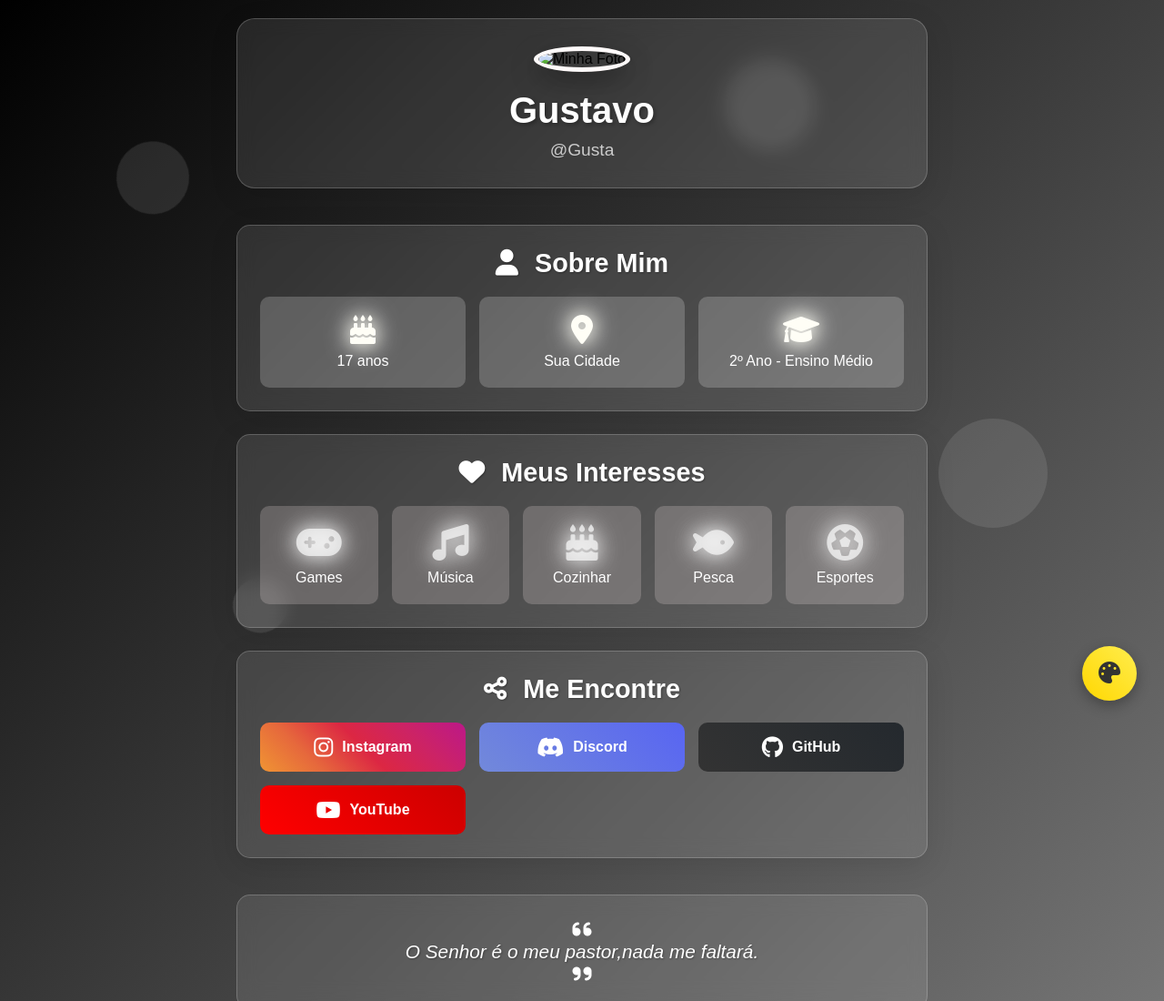
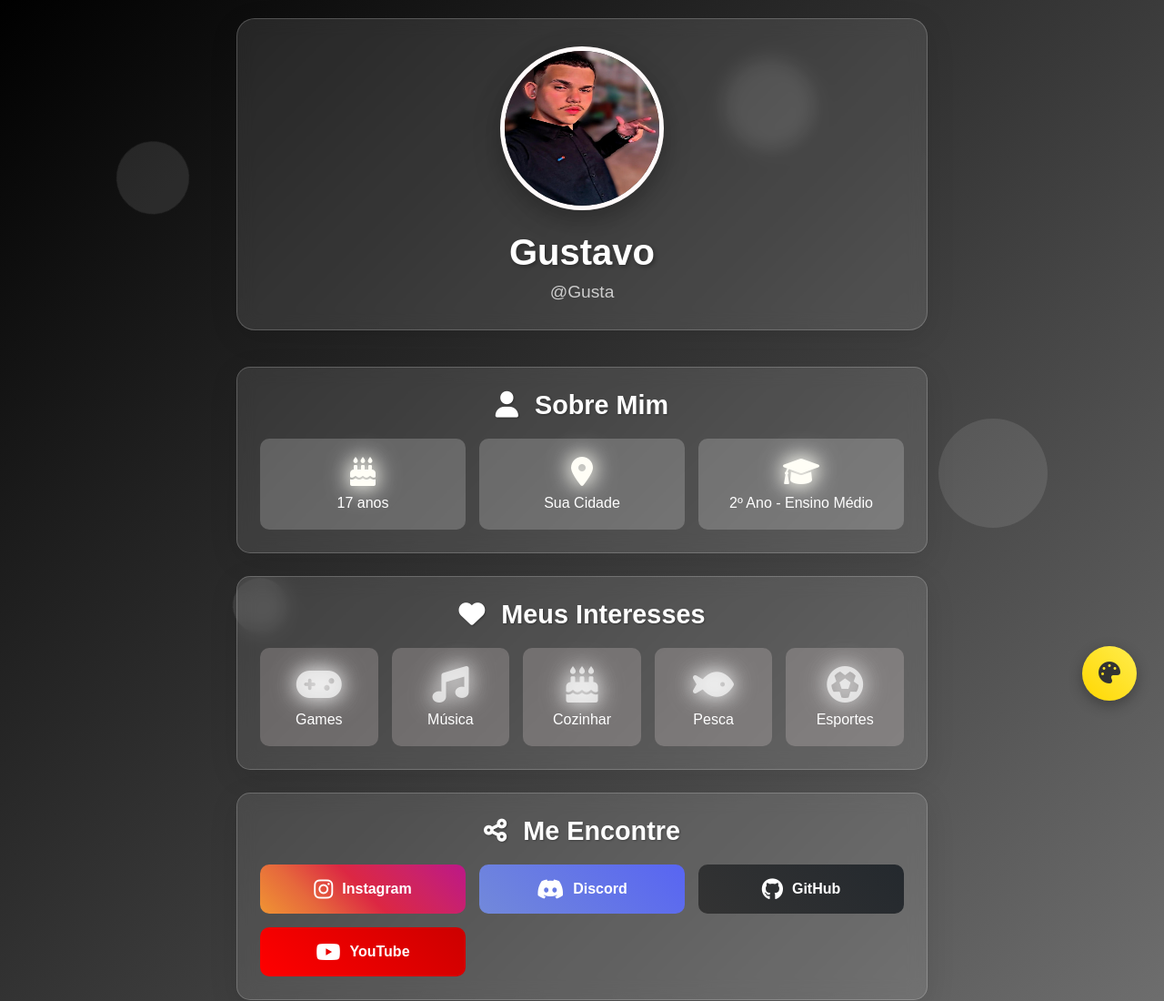
Before and after one commit to Gusta-69/meu-blog, a plain HTML site: page index.html in a window 1280 px wide. Shown: the top 1100 px of the page at 91% size. Drawn offline with Linux system fonts and the light colour scheme.

Commit message:
Update index.html

```diff
--- a/index.html
+++ b/index.html
@@ -22,7 +22,7 @@
         <!-- Seção do Header com foto e nome -->
         <header class="header">
             <div class="profile-photo">
-              <img src="../blog/Mídia.jfif" alt="Minha Foto" id="foto-perfil">
+              <img src="Mídia.jfif" alt="Minha Foto" id="foto-perfil">
             </div>
             <h1 class="nome-principal">Gustavo</h1>
             <p class="apelido">@Gusta</p>
```
